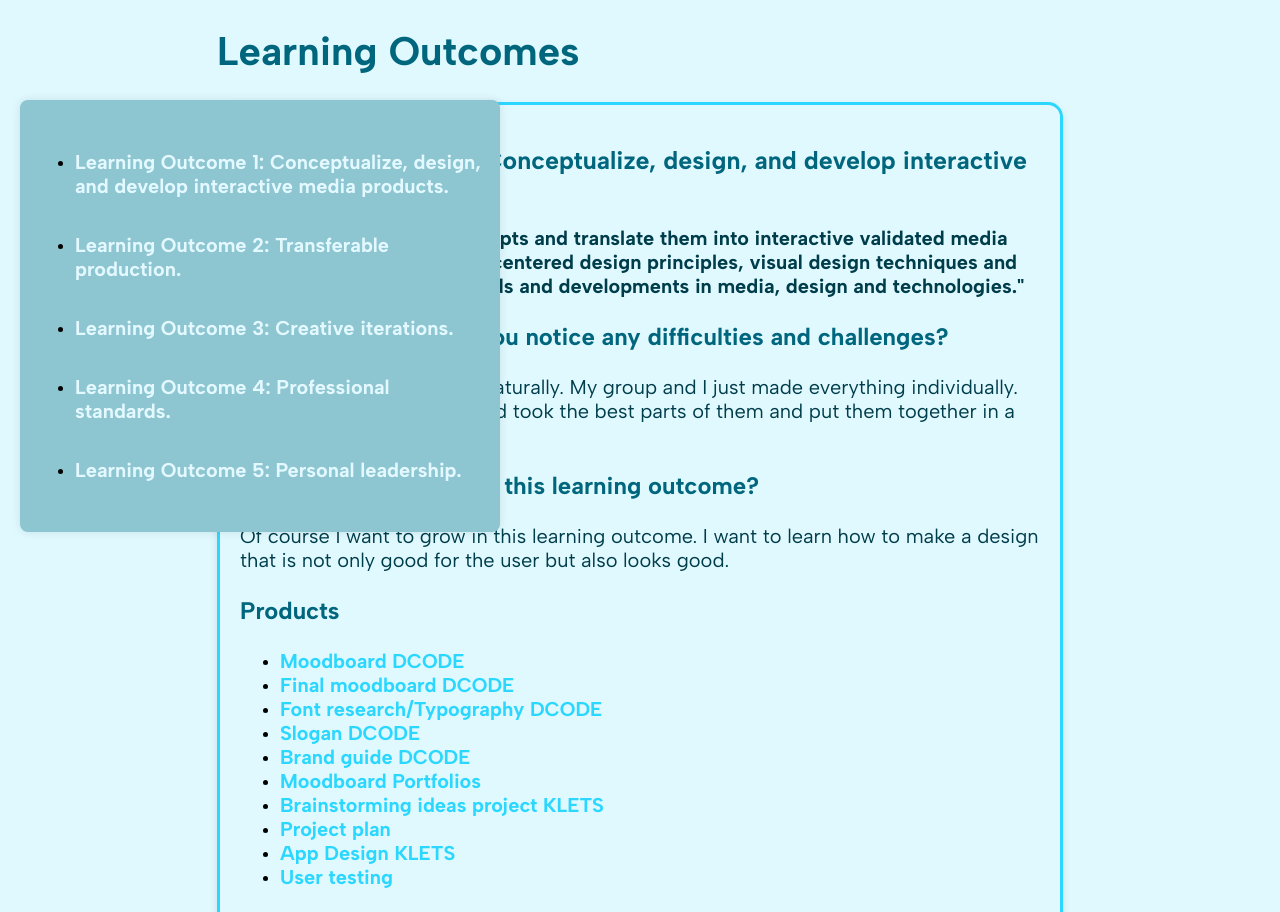
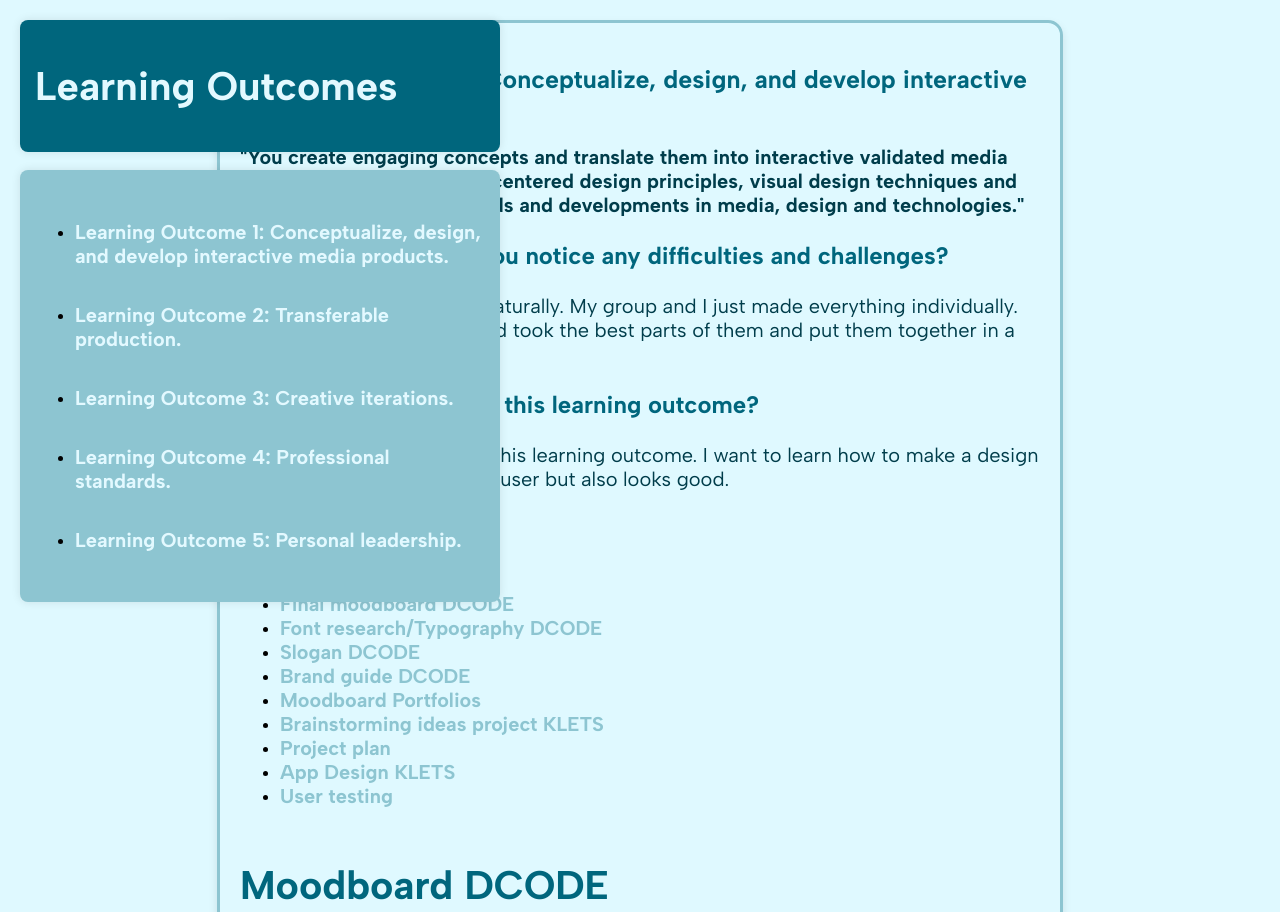
Before and after one commit to Sjowel/Portfolio-S3, a plain HTML site: page lo.html in a window 1280 px wide. Shown: the top 912 px of the page. Drawn offline with Linux system fonts and the light colour scheme.

Commit message:
Changed the design of the learning outcome title.

```diff
--- a/lo.html
+++ b/lo.html
@@ -9,9 +9,11 @@
 <body>
 
     <div class="lo">
+        <div class="lo-title">
     <h1>
         Learning Outcomes
     </h1>
+        </div>
     <div class="index">
     <ul>
     <li><a href="#lo1">Learning Outcome 1: Conceptualize, design, and develop interactive media products.</a></li>
--- a/styles.css
+++ b/styles.css
@@ -25,8 +25,19 @@ body {
     flex: 1;
 }
 
+.lo-title{
+    position: fixed;
+    top: 20px;
+    left: 20px;
+    width: 450px;
+    background: #00667d;
+    padding: 15px;
+    border-radius: 8px;
+    box-shadow: 0 0 10px rgba(0,0,0,0.1);
+}
+
 .lo h1{
-    color: #00667d;
+    color: #e3f9ff;;
     font-size: 40px;
 }
 
@@ -145,7 +156,7 @@ body {
 /* Index design */
 .index {
     position: fixed;
-    top: 100px;
+    top: 170px;
     left: 20px;
     width: 450px;
     background: #8dc5d1;
@@ -170,14 +181,14 @@ body {
 
 .index1 a{
     text-decoration: none;
-    color: #2CD7FF;
+    color: #8dc5d1;
     font-weight: bold;
     font-size: 20px;
     transition: 0.3s ease-in-out;
 }
 
 .index1 a:hover{
-    color: lightblue;
+    color: #00667d;
 }
 
 /* lo-box design */
@@ -186,7 +197,7 @@ body {
     margin: 20px auto;
     max-width: 800px;
     background-color: #f9f9f9 50%;
-    border: 3px solid #2CD7FF;
+    border: 3px solid #8dc5d1;
     border-radius: 15px;
     box-shadow: 0 4px 8px rgba(0,0,0,0.1);
     overflow: visible;
```
